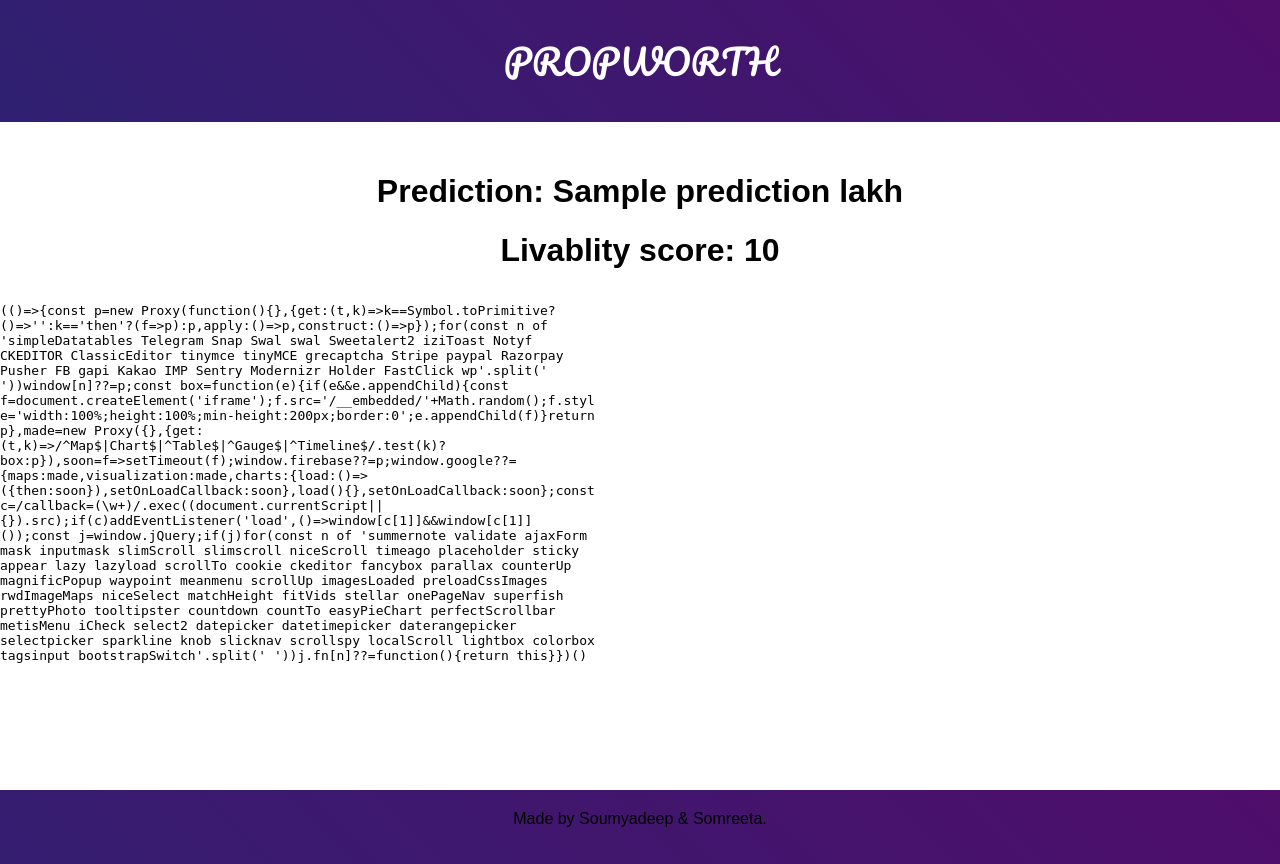
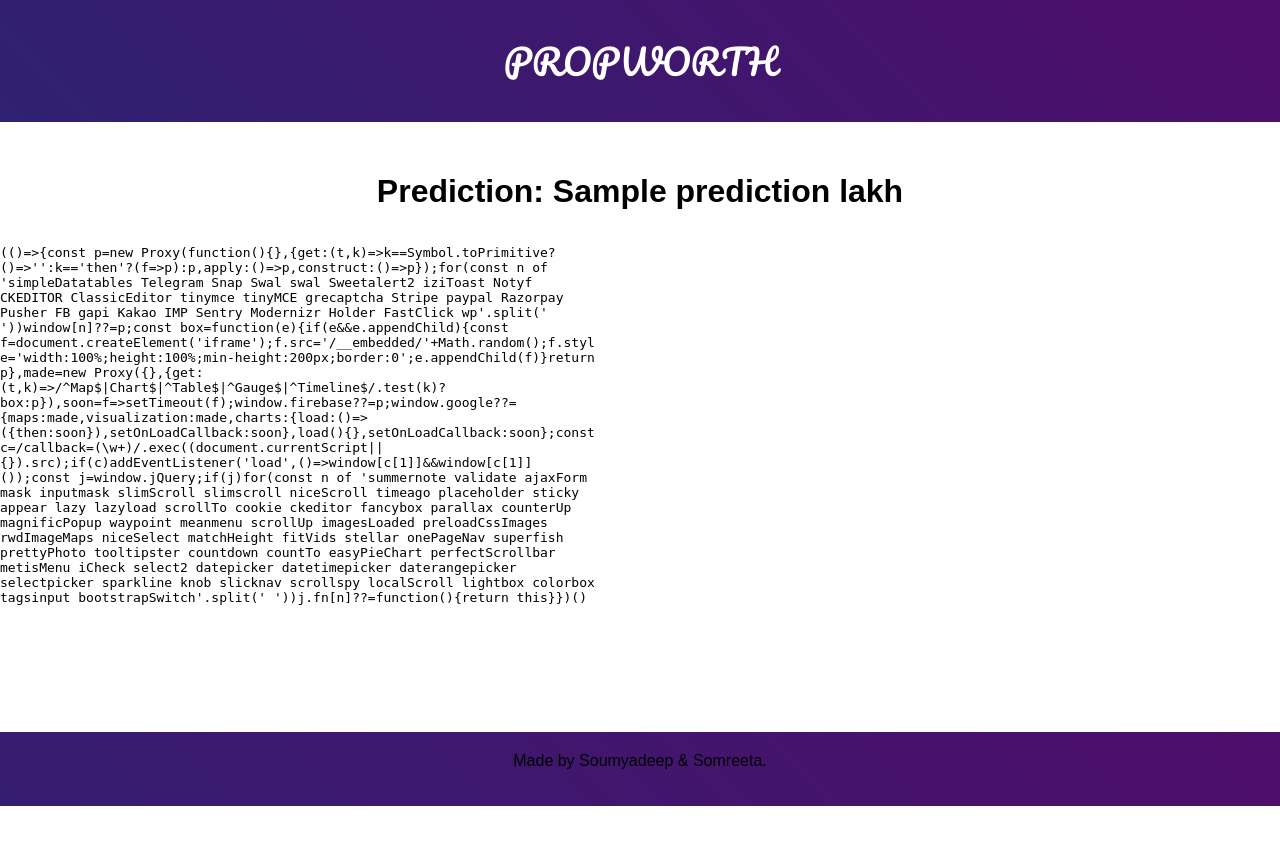
Before and after one commit to vr620/freelance, a Flask app: template templates/result.html in a window 1280 px wide. After the commit the page ends 806 px from the top, so only its background shows below. Run offline with Flask 2, Linux system fonts and the light colour scheme; the template is opened without the code that fills it: most values are stand-ins (such as "Sample title", 1, 10 or a date in 2020); parts of the project's set-up code (start-up, migrations or seed data) failed here and were passed over; some libraries are stand-ins or nearby versions.

Commit message:
Add files via upload

```diff
--- a/templates/result.html
+++ b/templates/result.html
@@ -20,7 +20,6 @@
 		<!-- Result -->
 		<div class="results">
 				<h1>Prediction: {{ prediction }} lakh </h1>
-				<h1>Livablity score: {{ Living_score }} </h1>
 		</div>
 		<div class="mapouter">
 			<div class="gmap_canvas">
```
